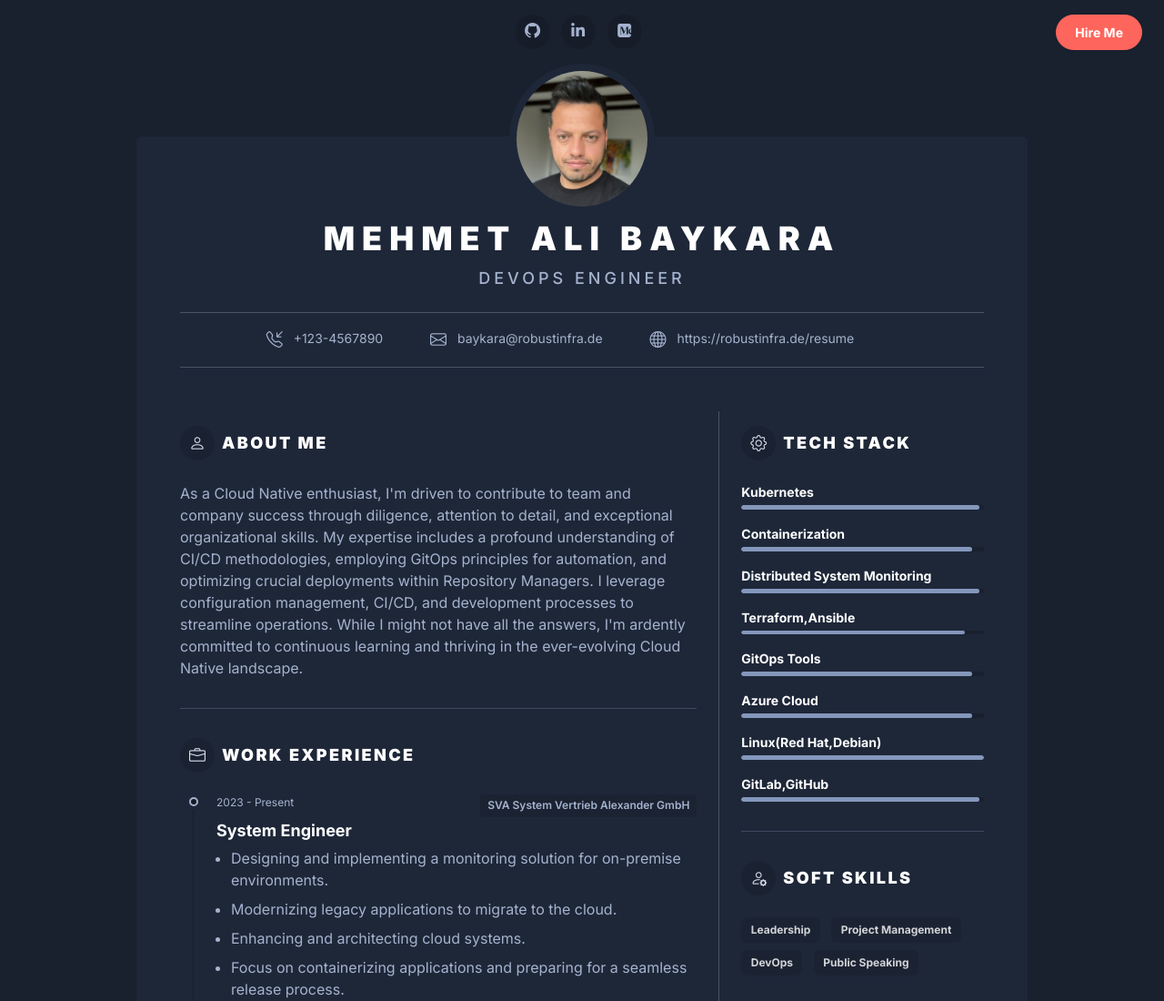
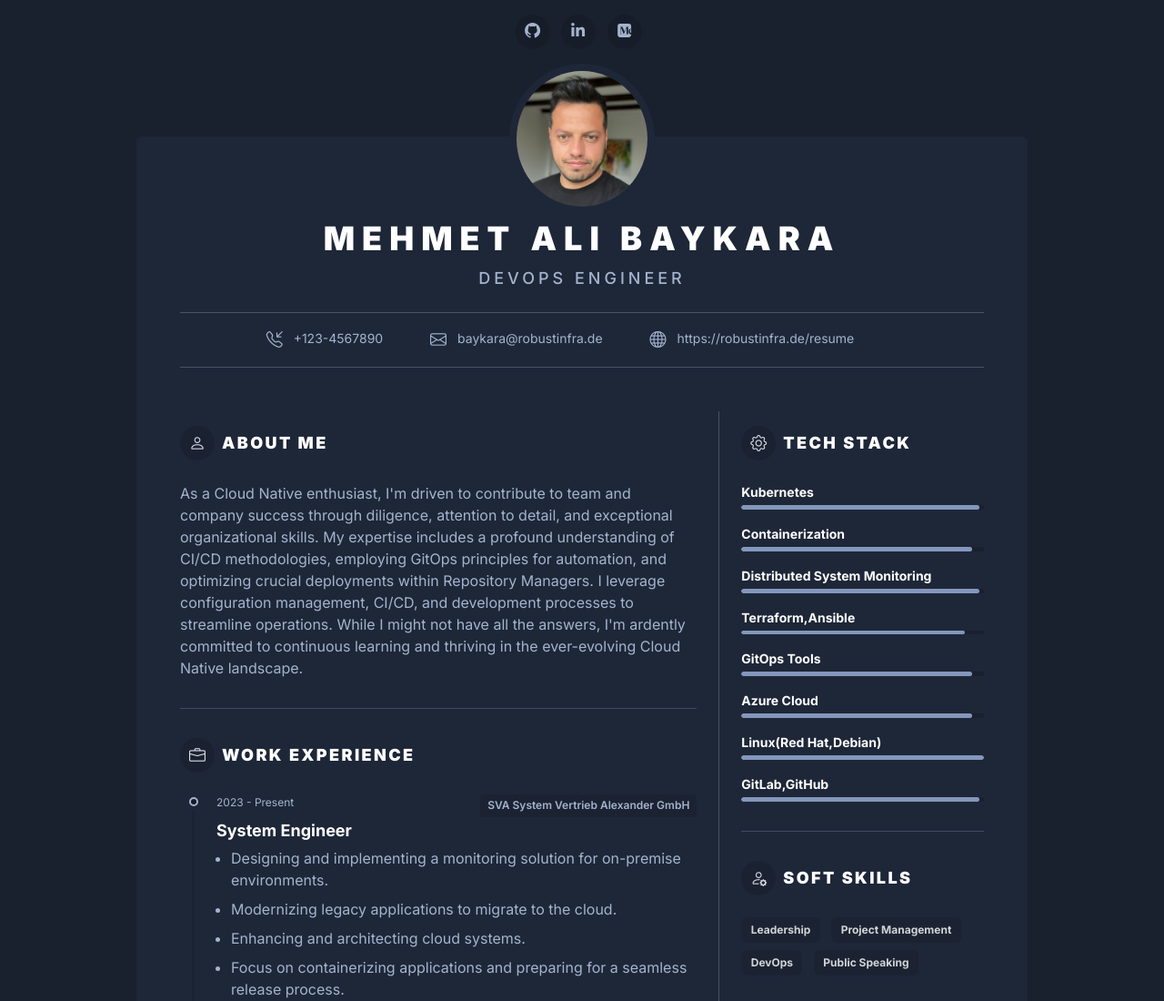
Before and after one commit to mbaykara/resume, a plain HTML site: page index.html in a window 1280 px wide. Shown: the top 1100 px of the page at 91% size. Drawn offline with nearby package versions, Linux system fonts and the light colour scheme.

Commit message:
disable hr  me

```diff
--- a/index.html
+++ b/index.html
@@ -26,7 +26,7 @@
             <div class="container-fluid">
                <div class="top-bar text-center position-relative">
                   <div class="top-bar-inner">
-                     <a class="btn btn-primary top-bar-cta" href="https://themes.3rdwavemedia.com/bootstrap-templates/resume/risen-free-bootstrap-5-dark-mode-resume-cv-template-for-developers/">Hire Me</a>
+                     <!-- <a class="btn btn-primary top-bar-cta" href="https://www.linkedin.com/in/mehmetalibaykara/">Hire Me</a> -->
                      <ul class="social-list list-inline mx-auto">
                         <li class="list-inline-item me-0 me-md-1 me-lg-2"><a href="https://github.com/mbaykara"><i class="fa-brands fa-github fa-fw"></i></a></li>
                         <li class="list-inline-item me-0 me-md-1 me-lg-2"><a href="https://www.linkedin.com/in/mehmetalibaykara/"><i class="fa-brands fa-linkedin-in fa-fw"></i></a></li>
```
